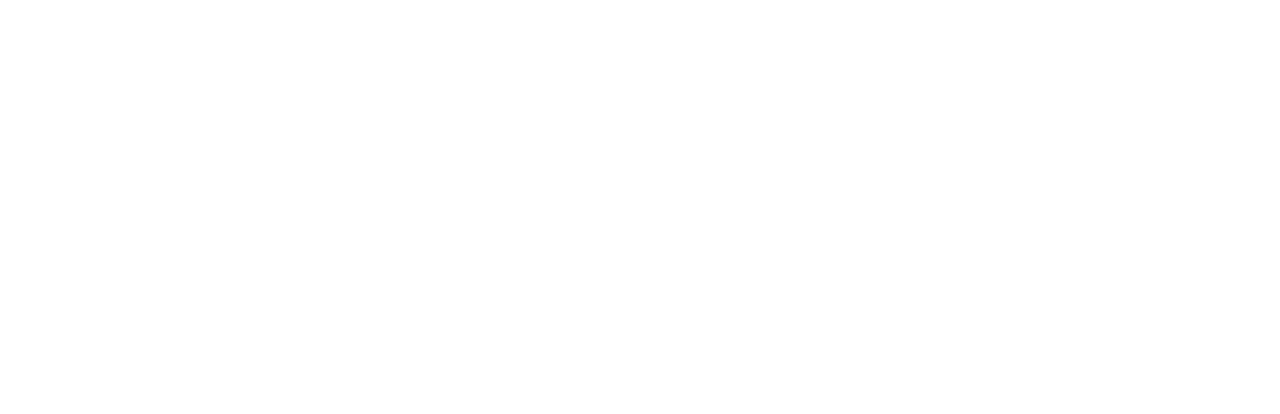
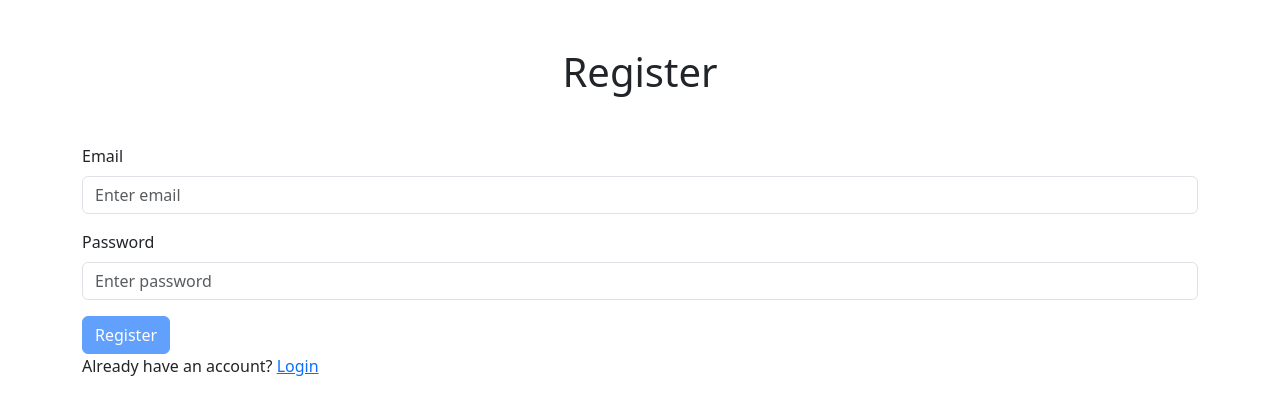
Before and after one commit to pyuyuu/movieAppClient, a React (Create React App) app: page /register in a window 1280 px wide. Before the commit this address had no page. Shown: the top 414 px of the page. Built offline with nearby package versions, Linux system fonts and the light colour scheme.

Commit message:
add pages/Register.js

```diff
--- a/src/App.js
+++ b/src/App.js
@@ -5,6 +5,7 @@ import { BrowserRouter as Router, Route, Routes, Navigate, useLocation } from 'r
 import { Toaster, toast } from 'react-hot-toast';
 import { Container } from 'react-bootstrap';
 import Home from './pages/Home';
+import Register from './pages/Register';
 import './App.css';
 
 function App() {
@@ -41,6 +42,7 @@ function App() {
         <Container>
           <Routes>
             <Route path="/" element={<Home />} />
+            <Route path="/register" element={<Register />} />
           </Routes>
         </Container>
         <Toaster position="bottom-right" reverseOrder={false} toastOptions={{
--- /dev/null
+++ b/src/pages/Register.js
@@ -0,0 +1,63 @@
+import { useState, useEffect, useContext } from 'react';
+import { Form, Button } from 'react-bootstrap';
+import { Link, useNavigate } from 'react-router-dom';
+import UserContext from '../UserContext';
+import { toast } from 'react-hot-toast';
+
+export default function Register () {
+    const navigate = useNavigate();
+    const { user, setUser } = useContext(UserContext);
+    const [ email, setEmail ] = useState('');
+    const [ password, setPassword ] = useState('');
+    const [ isActive, setIsActive ] = useState(false);
+
+    function registerUser(e) {
+        e.preventDefault();
+
+        fetch(`https://movieapp-api-lms1.onrender.com/users/register`, {
+            method: 'POST',
+            headers: {
+                "Content-Type": "application/json"
+            },
+            body: JSON.stringify({
+                email,
+                password
+            })
+        })
+        .then(res => res.json())
+        .then(data => {
+            if (data.message === "Registered Successfully") {
+                setEmail('');
+                setPassword('');
+                toast.success('Registration successful!');
+                navigate('/login');
+            } else {
+                toast.error('Registration failed. Please try again.');
+            }
+        });
+    };
+
+    useEffect(() => {
+        const isFormValid =
+            email.includes('@') &&
+            password.length >= 8;
+
+        setIsActive(isFormValid);
+    }, [email, password]);
+
+    return (
+        <Form onSubmit={registerUser}>
+            <h1 className="text-center my-5">Register</h1>
+            <Form.Group className='mb-3'>
+                <Form.Label>Email</Form.Label>
+                <Form.Control type='text' placeholder='Enter email' required value={email} onChange={(e) => setEmail(e.target.value)} />
+            </Form.Group>
+            <Form.Group className='mb-3'>
+                <Form.Label>Password</Form.Label>
+                <Form.Control type='password' placeholder='Enter password' required value={password} onChange={(e) => setPassword(e.target.value)} />
+            </Form.Group>
+            <Button type='submit' disabled={!isActive}>Register</Button>
+            <p>Already have an account? <Link to="/login">Login</Link></p>
+        </Form>
+    )
+}
```
